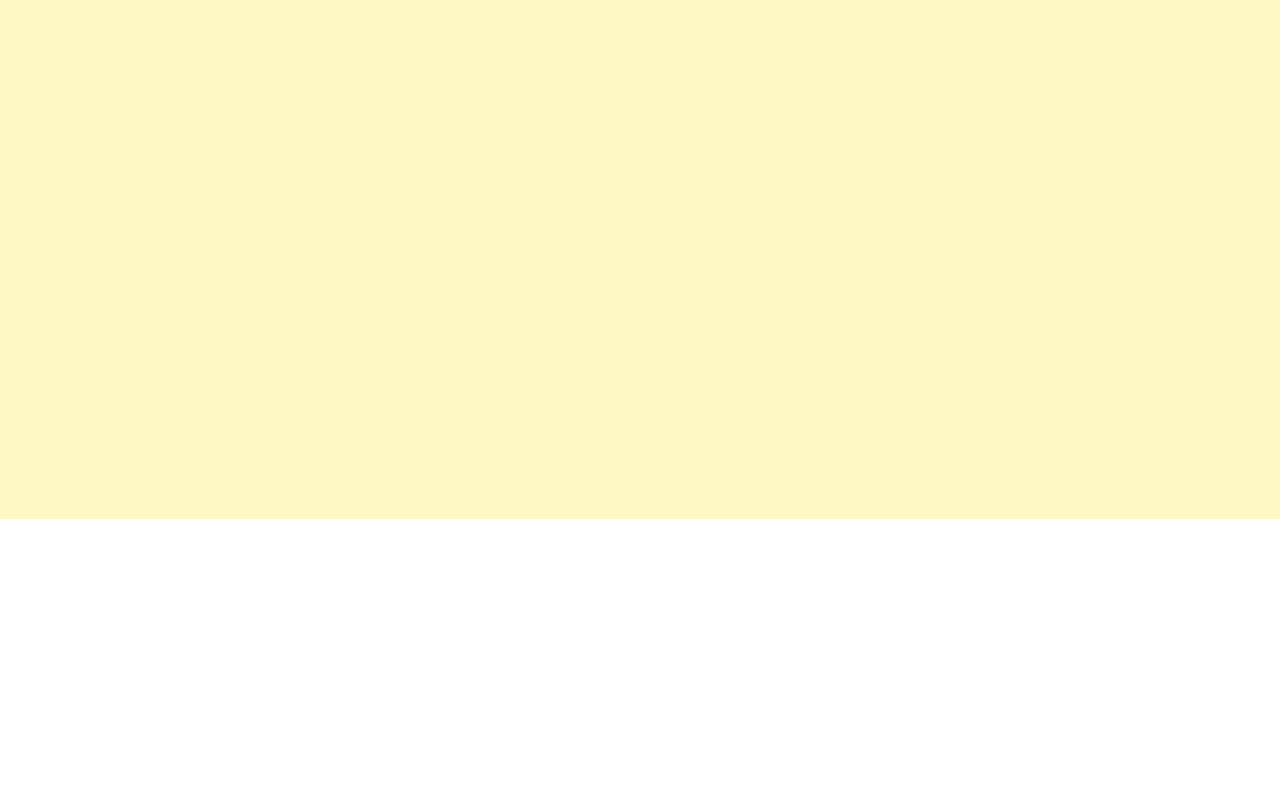
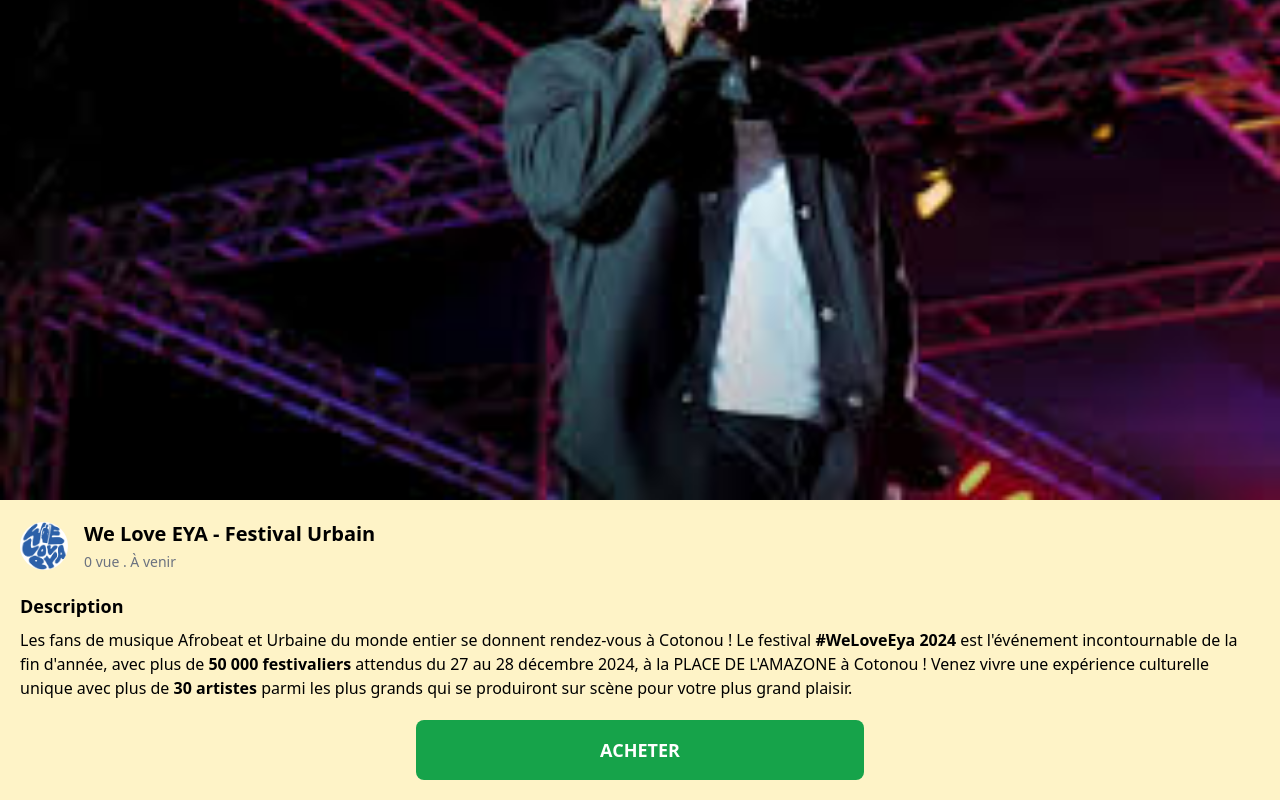
Before and after one commit to Alaintchougbo1/Digital-transformer, a Vue app in the folder Frontend/afro-stream/: page /eventfutu in a window 1280 px wide. Before the commit this address had no page. Shown: the part 281-1081 px from the top of the page. Before the commit the page ends 800 px from the top, so only its background shows below. Built offline with nearby package versions, Linux system fonts and the light colour scheme.

Commit message:
Add futur event

```diff
--- /dev/null
+++ b/Frontend/afro-stream/src/components/Evenement.vue
@@ -0,0 +1,60 @@
+<template>
+  <div class="bg-amber-100 min-h-screen font-sans">
+    <!-- Header avec bouton de retour -->
+    <header class="p-4">
+      <button class="text-gray-800 text-lg cursor-pointer hover:underline">
+        ← Retour
+      </button>
+    </header>
+
+    <!-- Image de l'événement -->
+    <main>
+      <img
+        src="/eya.jpeg"
+        alt="Artiste sur scène"
+        class="w-full h-auto block"
+      />
+
+      <!-- Informations de l'événement -->
+      <section class="p-5">
+        <div class="flex items-center mb-5">
+          <img
+            src="/eya_logo.png"
+            alt="Logo événement"
+            class="w-12 h-12 rounded-full mr-4"
+          />
+          <div>
+            <h1 class="text-xl font-bold mb-1">We Love EYA - Festival Urbain</h1>
+            <p class="text-gray-500 text-sm">0 vue . À venir</p>
+          </div>
+        </div>
+
+        <!-- Description de l'événement -->
+        <h2 class="text-lg font-semibold mb-2">Description</h2>
+        <p class="text-base mb-5 leading-6">
+          Les fans de musique Afrobeat et Urbaine du monde entier se donnent rendez-vous à Cotonou !
+          Le festival <strong>#WeLoveEya 2024</strong> est l'événement incontournable de la fin d'année,
+          avec plus de <strong>50 000 festivaliers</strong> attendus du 27 au 28 décembre 2024, à la PLACE DE L'AMAZONE à Cotonou !
+          Venez vivre une expérience culturelle unique avec plus de <strong>30 artistes</strong> parmi les plus grands
+          qui se produiront sur scène pour votre plus grand plaisir.
+        </p>
+
+        <!-- Bouton d'achat -->
+        <button
+          class="block w-full max-w-md mx-auto bg-green-600 hover:bg-green-700 text-white py-4 text-lg font-bold rounded-lg transition-colors">
+          ACHETER
+        </button>
+      </section>
+    </main>
+  </div>
+</template>
+
+<script>
+export default {
+  name: 'EventDetail',
+};
+</script>
+
+<style scoped>
+/* Les styles Tailwind ont remplacé la plupart des styles CSS */
+</style>
--- a/Frontend/afro-stream/src/router/index.js
+++ b/Frontend/afro-stream/src/router/index.js
@@ -6,6 +6,8 @@ import Profile from '@/components/Profile.vue';
 import Decouvrir from '@/components/HomePage.vue';
 // import { name } from '@vue/eslint-config-prettier/skip-formatting';
 import AchatBillet from '@/components/AchatBillet.vue';
+// import { name } from '@vue/eslint-config-prettier/skip-formatting';
+import Evenement from '@/components/Evenement.vue';
 
 const routes = [
   { path: '/', name: 'PreAccueil', component: PreAccueil },
@@ -13,7 +15,8 @@ const routes = [
   { path: '/decouvrir', name: 'Home', component: HomePage },
   { path: '/profile', name: 'Profile', component: Profile },
   { path: '/home', name: 'Decouvrir',component: Decouvrir },
-  { path: '/achat', name:'Achat', component: AchatBillet }
+  { path: '/achat', name:'Achat', component: AchatBillet },
+  { path: '/eventfutu', name: 'Eventfutu', component: Evenement },
 ];
 
 const router = createRouter({
```
Also changed, not shown: Frontend/afro-stream/public/eya_logo.png (renamed from Frontend/afro-stream/public/téléchargement (2).png).
